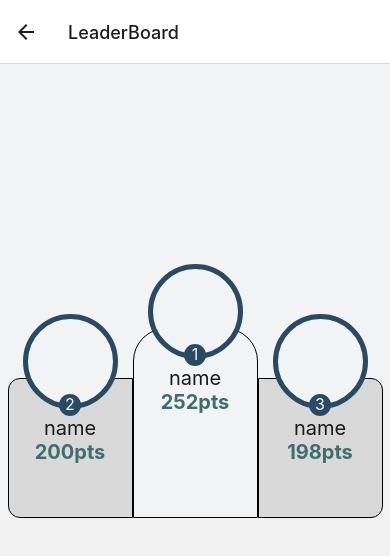
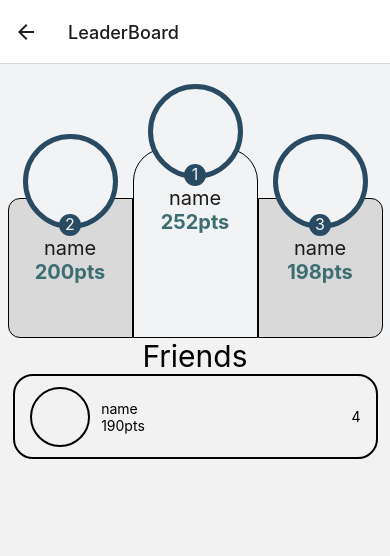
Before and after one commit to Reigningeddie/Grand-Hand-Slam, a React Native app: screen /LeaderBoard in a window 390 px wide. Shown: the top 556 px of the page. Built offline with nearby package versions, Linux system fonts and the light colour scheme.

Commit message:
created underThree component and added to LeaderBoard

```diff
--- a/src/components/topThree.tsx
+++ b/src/components/topThree.tsx
@@ -6,10 +6,10 @@ import {Dimensions} from 'react-native';
 const screenWidth = Dimensions.get('window').width;
 const screenLength = Dimensions.get('window').height;
 
-const top3 = screenLength / 3.2;
+const top3 = screenLength / 10;
 const thirds = screenWidth / 3 - 5;
 
-const LeaderBoard = () => {
+const topThree = () => {
   return (
     <View style={styles.body}>
       <View style={styles.top3}>
@@ -38,15 +38,13 @@ const LeaderBoard = () => {
   );
 };
 
-export default LeaderBoard;
+export default topThree;
 
 const styles = StyleSheet.create({
   body: {
-    flex: 1,
     backgroundColor: '#F2F3F4',
   },
   top3: {
-    justifyContent: 'center',
     alignItems: 'center',
     width: screenWidth,
     marginTop: top3,
--- /dev/null
+++ b/src/components/underThree.tsx
@@ -0,0 +1,71 @@
+import {StyleSheet, Text, View} from 'react-native';
+import React from 'react';
+import {Dimensions} from 'react-native';
+
+//Get device Width
+const screenWidth = Dimensions.get('window').width;
+const screenHeight = Dimensions.get('window').height;
+const divHeight = screenHeight / 10;
+const div = screenWidth - 25;
+const info = screenWidth / 2;
+
+export default function underThree() {
+  return (
+    <View style={styles.body}>
+      <Text style={styles.txt}>Friends</Text>
+      <View style={styles.div}>
+        <View style={styles.pic} />
+        <View style={styles.info}>
+          <Text style={styles.name}>name</Text>
+          <Text style={styles.points}>190pts</Text>
+        </View>
+        <View style={styles.border}>
+          <Text style={styles.place}>4</Text>
+        </View>
+      </View>
+    </View>
+  );
+}
+
+const styles = StyleSheet.create({
+  body: {
+    flex: 1,
+    alignItems: 'center',
+  },
+  txt: {
+    color: 'black',
+    fontSize: 30,
+    textAlign: 'center',
+  },
+  div: {
+    borderWidth: 2,
+    width: div,
+    flexDirection: 'row',
+    alignItems: 'center',
+    justifyContent: 'space-between',
+    height: divHeight,
+    borderRadius: 20,
+  },
+  pic: {
+    borderWidth: 2,
+    height: 60,
+    width: 60,
+    borderRadius: 30,
+    marginLeft: 15,
+  },
+  info: {
+    marginLeft: -info,
+  },
+  name: {
+    color: 'black',
+  },
+  points: {
+    color: 'black',
+  },
+  border: {
+    marginRight: 15,
+  },
+  place: {
+    color: 'black',
+  },
+});
--- a/src/screens/LeaderBoard.tsx
+++ b/src/screens/LeaderBoard.tsx
@@ -1,13 +1,21 @@
-import {View} from 'react-native';
+import {View, StyleSheet} from 'react-native';
 import React from 'react';
 import TopThree from '../components/topThree';
+import UnderThree from '../components/underThree';
 
 const LeaderBoard = () => {
   return (
-    <View>
+    <View style={styles.body}>
       <TopThree />
+      <UnderThree />
     </View>
   );
 };
 
 export default LeaderBoard;
+
+const styles = StyleSheet.create({
+  body: {
+    flex: 1,
+  },
+});
```
